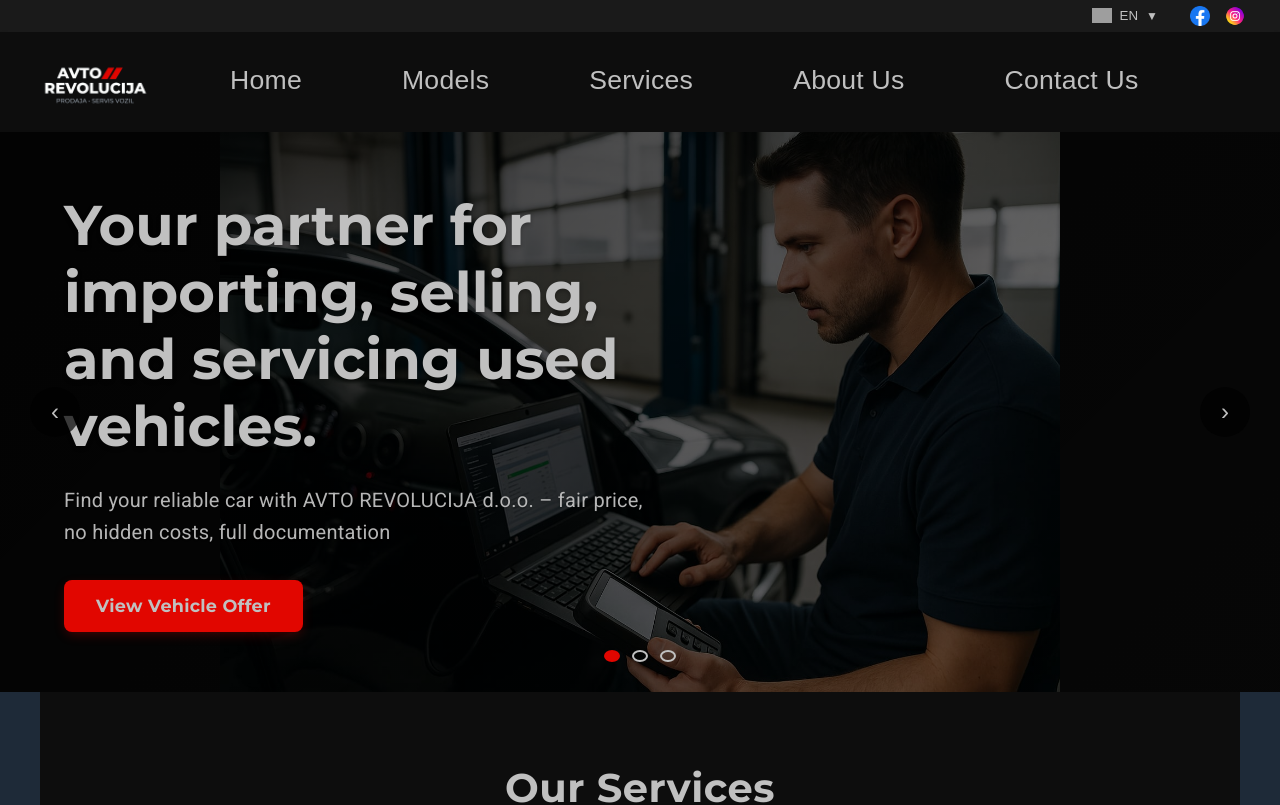
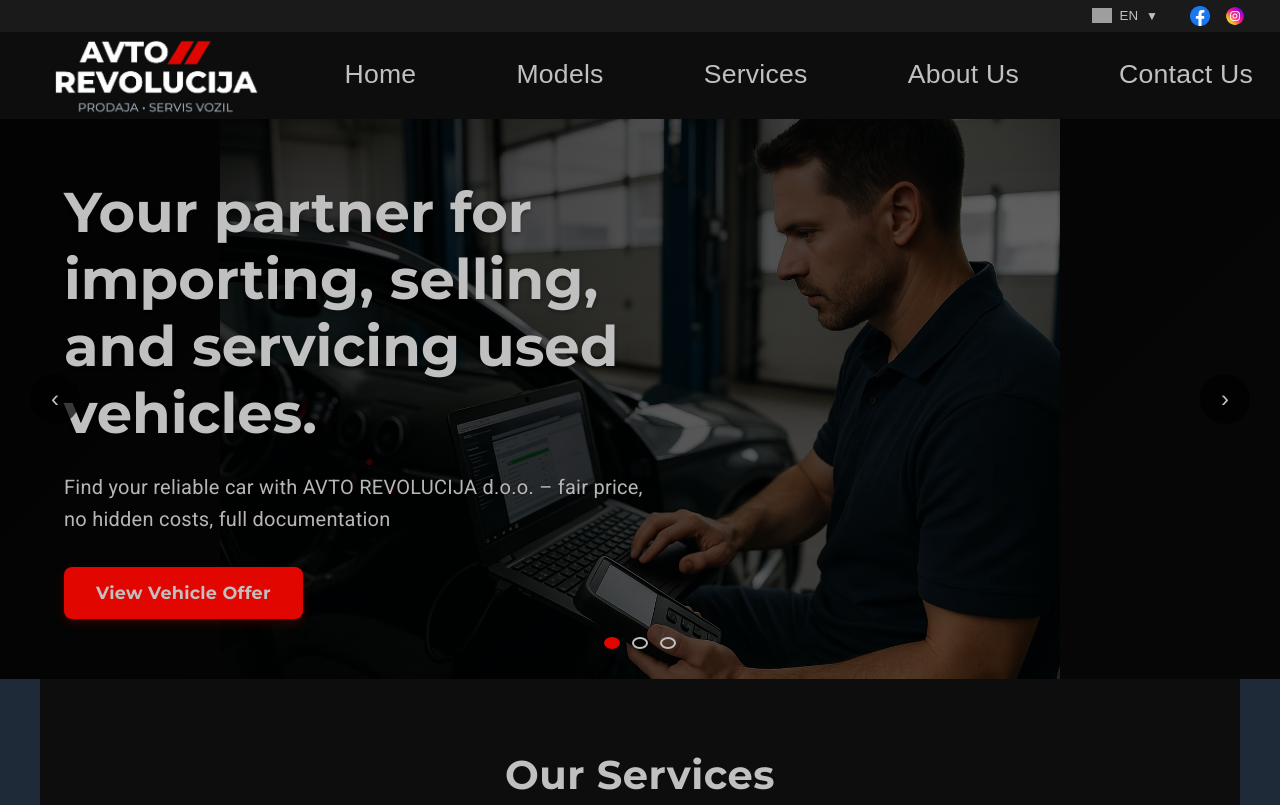
Before and after one commit to ickobombata/car-service, an Angular app in the folder frontend/car-service-frontend/: page / in a window 1280 px wide. Shown: the top 805 px of the page. Built offline with nearby package versions, Linux system fonts and the light colour scheme; grey boxes are pictures that could not be loaded.

Commit message:
update logo paddings

```diff
--- a/frontend/car-service-frontend/src/app/header-navigation/header-navigation.component.css
+++ b/frontend/car-service-frontend/src/app/header-navigation/header-navigation.component.css
@@ -15,7 +15,8 @@
 }
 
 .logo-img {
-  height: 100px;
+  margin: 5px 20px 2px 30px;
+  height: 80px;
   width: auto;
   display: block;
   transition: transform 0.3s ease;
--- a/frontend/car-service-frontend/src/app/header-navigation/header-navigation.component.html
+++ b/frontend/car-service-frontend/src/app/header-navigation/header-navigation.component.html
@@ -1,6 +1,6 @@
 <nav class="navbar">
   <div class="navbar-brand" routerLink="/home" style="cursor: pointer;">
-    <img src="assets/logo-transperent.png" alt="Logo" class="logo-img">
+    <img src="assets/logo-transperent-small.png" alt="Logo" class="logo-img">
   </div>
   <ul class="nav-links">
     <li><a routerLink="/home" routerLinkActive="active">{{ 'HEADER.HOME' | translate }}</a></li>
```
Also changed, not shown: frontend/car-service-frontend/src/assets/logo-transperent-small.png (added).
